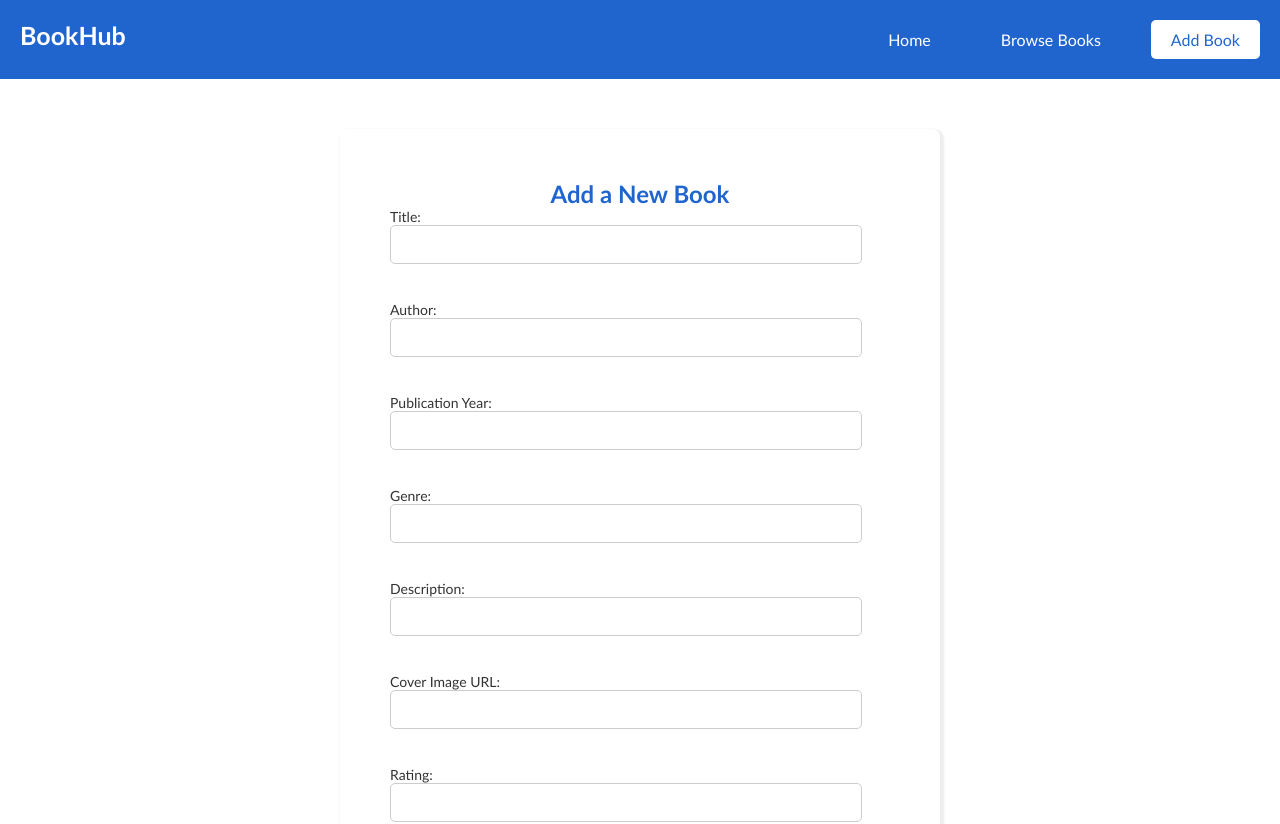
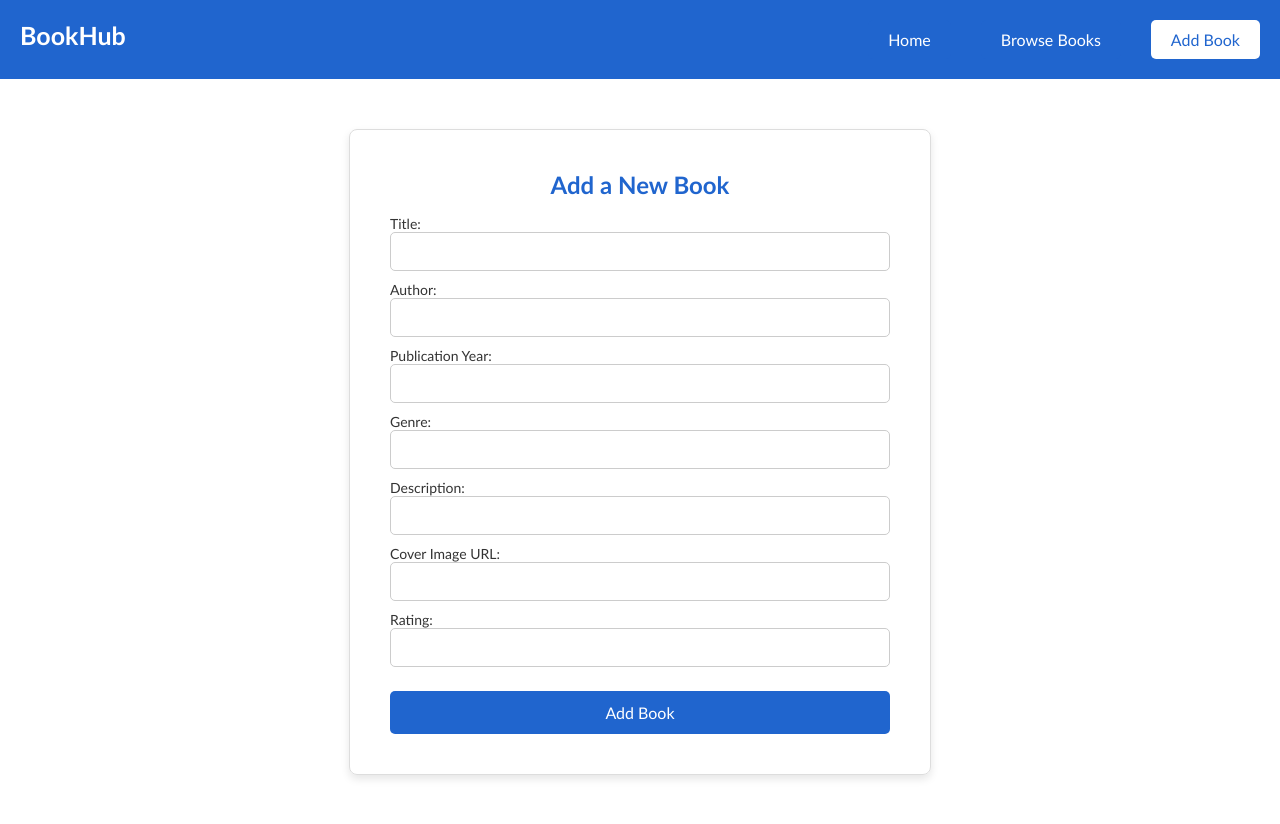
Before and after one commit to singhsamiksha/Online-Library-System, a React (Vite) app in the folder vite-library-project/: page /addbook in a window 1280 px wide. Shown: the top 824 px of the page. Built offline with nearby package versions, Linux system fonts and the light colour scheme.

Commit message:
Added form validation and alert box

```diff
--- /dev/null
+++ b/vite-library-project/src/Components/Alert.css
@@ -0,0 +1,46 @@
+.alert {
+    border-radius: 4px;
+    width: 100%;
+    margin-top: 16px;
+}
+
+.alert-container {
+    padding: 12px;
+    display: flex;
+    justify-content: space-between;
+    align-items: center;
+}
+
+.alert button {
+    padding: 8px 16px;
+    border: none;
+    color: white;
+    border-radius: 4px;
+    cursor: pointer;
+}
+
+.alert.success {
+    background-color: rgb(237, 247, 237);
+    color: rgb(30, 70, 32);
+}
+
+.alert.error {
+    background-color: rgb(253, 237, 237);
+    color: rgb(95, 33, 32);
+}
+
+.alert-button.success {
+    background-color: rgb(30, 70, 32);
+}
+
+.alert-button.success:hover {
+    background-color: rgb(40, 90, 40);
+}
+
+.alert-button.error {
+    background-color: rgb(95, 33, 32);
+}
+
+.alert-button.error:hover {
+    background-color: rgb(120, 50, 50);
+}
--- /dev/null
+++ b/vite-library-project/src/Components/Alert.jsx
@@ -0,0 +1,24 @@
+import PropTypes from "prop-types";
+import './Alert.css';
+
+const Alert = ({ showPopup, closePopup, popupType, message }) => {
+    if (!showPopup) return '';
+
+    return (
+        <div className={`alert ${popupType}`}>
+            <div className={`alert-container`}>
+                <p>{message}</p>
+                <button className={`alert-button ${popupType}`} onClick={() => closePopup(false)}>Close</button>
+            </div>
+        </div>
+    )
+}
+
+Alert.propTypes = {
+    showPopup: PropTypes.bool,
+    closePopup: PropTypes.func,
+    popupType: PropTypes.string,
+    message: PropTypes.string,
+}
+
+export default Alert;
--- a/vite-library-project/src/constants.js
+++ b/vite-library-project/src/constants.js
@@ -10,4 +10,9 @@ Globals.TABS = {
     ADD_BOOK: 'ADD_BOOK',
 }
 
+Globals.RATING = {
+    LOWEST: 1,
+    HIGHEST: 5,
+}
+
 export default Globals;
--- /dev/null
+++ b/vite-library-project/src/views/AddBook.css
@@ -0,0 +1,47 @@
+.addBookForm {
+  border-radius: 8px;
+  box-shadow: 0 4px 8px rgba(0, 0, 0, 0.1);
+  max-width: 500px;
+  border: 1px solid #ddd;
+  margin: 50px auto;
+  padding: 40px;
+}
+
+.addBookForm h2 {
+  text-align: center;
+  color: rgb(32, 101, 206);
+}
+
+.addBookForm label {
+  display: block;
+  font-size: 14px;
+  color: #333;
+  margin-bottom: 10px;
+}
+
+.addBookForm input {
+  width: calc(100% - 22px);
+  padding: 10px 10px;
+  border: 1px solid #ccc;
+  border-radius: 5px;
+  font-size: 14px;
+  color: #333;
+}
+
+.submit-button {
+  display: flex;
+  justify-content: center;
+  width: 100%;
+  padding: 12px;
+  background-color: rgb(32, 101, 206);
+  border: none;
+  border-radius: 5px;
+  font-size: 16px;
+  color: white;
+  cursor: pointer;
+  margin-top: 24px;
+}
+
+.submit-button:hover {
+  background-color: rgb(24, 81, 155);
+}
--- a/vite-library-project/src/views/AddBook.jsx
+++ b/vite-library-project/src/views/AddBook.jsx
@@ -1,3 +1,4 @@
+import './AddBook.css';
 import { useEffect, useState } from "react";
 import Navbar from "../Components/Navbar";
 import { useNavigate } from "react-router-dom";
@@ -5,139 +6,148 @@ import PropTypes from "prop-types";
 import { changeTab } from "../redux/reducers/tabReducer";
 import Globals from "../constants";
 import { connect } from "react-redux";
+import { createBook, isImageURL } from "../services/api";
+import Alert from '../Components/Alert';
+
+const initialForm = {
+  title: "",
+  author: "",
+  publication_year: "",
+  genre: "",
+  description: "",
+  cover_image: "",
+  rating: "",
+};
+
 
 function AddBook(props) {
   const {
     setTab = () => { },
   } = props;
 
-  useEffect(() => { setTab() }, []);
+  useEffect(() => { setTab() }, [setTab]);
 
   const navigate = useNavigate();
 
-  const [book, setBook] = useState({
-    title: "",
-    author: "",
-    publication_year: "",
-    genre: [],
-    description: "",
-    cover_image: "",
-    rating: "",
-  });
+  const [book, setBook] = useState({ ...initialForm });
+  const [errors, setErrors] = useState({ ...initialForm });
+  const [successMessage, setSuccessMessage] = useState('');
+  const [errorMessage, setErrorMessage] = useState('');
 
   const handleChange = (e) => {
     const { name, value } = e.target;
-    if (name === "genre") {
-      // Split the genres by comma and trim any extra spaces
-      setBook((prevBook) => ({
-        ...prevBook,
-        [name]: value.split(',').map((g) => g.trim()),
-      }));
-    } else {
-      setBook((prevBook) => ({
-        ...prevBook,
-        [name]: value,
-      }));
-    }
+    setBook((prevBook) => ({
+      ...prevBook,
+      [name]: value,
+    }));
   };
 
   const handleSubmit = (e) => {
     e.preventDefault();
 
-    fetch("https://677f87360476123f76a6df69.mockapi.io/bookhubapi/bookdata", {
-      method: "POST",
-      headers: {
-        "Content-Type": "application/json",
-      },
-      body: JSON.stringify(book),
-    })
-      .then((response) => response.json())
-      .then((data) => console.log("Success:", data))
-      .catch((error) => console.error("Error:", error));
+    if (validateForm()) {
+      const apiData = {
+        ...book,
+        genre: book.genre.split(',').map(g => g.trim()).filter(Boolean),
+      };
+
+      createBook(apiData)
+        .then((response) => {
+          setSuccessMessage('✔ Created book succesfully');
+          navigate(`/book/${response.id}`);
+        })
+        .catch(() => setErrorMessage('!! Error in creating book'));
+    }
   };
 
-  function handleClick() {
-    navigate(`/books`);
-  }
+  const validateForm = async () => {
+    let tempErrors = { ...initialForm };
+
+    Object.keys(tempErrors).forEach(key => {
+      if (!book[key] || !book[key].length) {
+        tempErrors[key] = 'Please enter the value.';
+      };
+    })
+
+    if (isNaN(book.publication_year) || book.publication_year.length !== 4) {
+      tempErrors.publication_year = "Please enter a valid 4-digit publication year.";
+    }
+
+    if (book.genre?.split(',').map(g => g.trim()).filter(Boolean).length === 0) {
+      tempErrors.genre = "At least one genre must be selected.";
+    }
+
+    // Cover image URL validation
+    const urlPattern = /^(https?:\/\/[^\s$.?#].[^\s]*)$/i;
+    if (!urlPattern.test(book.cover_image)) {
+      tempErrors.cover_image = "Please enter a valid URL for the cover image.";
+    } else {
+      const isImageValid = await isImageURL(book.cover_image);
+      if (!isImageValid) {
+        tempErrors.cover_image = "The cover image URL is not a valid image.";
+      }
+    }
+
+    if (
+      !Number.isInteger(Number(book.rating))
+      || book.rating < Globals.RATING.LOWEST
+      || book.rating > Globals.RATING.HIGHEST
+    ) {
+      tempErrors.rating = "Rating must be a integer between 1 and 5.";
+    }
+
+    setErrors(tempErrors);
+
+    return !Object.values(tempErrors).join('').length;
+  };
 
   return (
     <>
       <Navbar />
       <div className="addBookForm">
-        <h2>Add a New Book</h2>
+        <h2 style={{ marginBottom: 16 }}>Add a New Book</h2>
         <form onSubmit={handleSubmit}>
-          <label> Title: <input
-            type="text"
-            name="title"
-            value={book.title}
-            onChange={handleChange}
-            required
-          />
+          <label> Title: <input type="text" name="title" value={book.title} onChange={handleChange} />
+            {errors.title && <p style={{ color: 'red' }}>{errors.title}</p>}
           </label>
-          <br />
           <label> Author:
-            <input
-              type="text"
-              name="author"
-              value={book.author}
-              onChange={handleChange}
-              required
-            />
+            <input type="text" name="author" value={book.author} onChange={handleChange} />
+            {errors.author && <p style={{ color: 'red' }}>{errors.author}</p>}
           </label>
-          <br />
           <label> Publication Year:
-            <input
-              type="number"
-              name="publication_year"
-              value={book.publication_year}
-              onChange={handleChange}
-              required
-            />
+            <input type="number" name="publication_year" value={book.publication_year} onChange={handleChange} />
+            {errors.publication_year && <p style={{ color: 'red' }}>{errors.publication_year}</p>}
           </label>
-          <br />
           <label> Genre:
-            <input
-              type="text"
-              name="genre"
-              value={book.genre.join(', ')} // To show genres as a comma-separated string
-              onChange={handleChange}
-              required
-            />
+            <input type="text" name="genre" value={book.genre} onChange={handleChange} />
+            {errors.genre && <p style={{ color: 'red' }}>{errors.genre}</p>}
           </label>
-          <br />
           <label> Description:
-            <input
-              type="text"
-              name="description"
-              value={book.description}
-              onChange={handleChange}
-              required
-            />
+            <input type="text" name="description" value={book.description} onChange={handleChange} />
+            {errors.description && <p style={{ color: 'red' }}>{errors.description}</p>}
           </label>
-          <br />
           <label> Cover Image URL:
-            <input
-              type="text"
-              name="cover_image"
-              value={book.cover_image}
-              onChange={handleChange}
-              required
-            />
+            <input type="text" name="cover_image" value={book.cover_image} onChange={handleChange} />
+            {errors.cover_image && <p style={{ color: 'red' }}>{errors.cover_image}</p>}
           </label>
-          <br />
           <label> Rating:
-            <input
-              type="number"
-              step="0.1"
-              name="rating"
-              value={book.rating}
-              onChange={handleChange}
-              required
-            />
+            <input type="number" step="0.1" name="rating" value={book.rating} onChange={handleChange} />
+            {errors.rating && <p style={{ color: 'red' }}>{errors.rating}</p>}
           </label>
-          <br />
-          <button type="submit" onClick={handleClick}>Add Book</button>
+          <button className='submit-button' type="submit">Add Book</button>
         </form>
+
+        <Alert
+          showPopup={successMessage}
+          closePopup={() => {
+            setSuccessMessage('');
+            navigate('/books');
+          }}
+          popupType='success'
+          message={successMessage}
+        />
+
+        <Alert showPopup={errorMessage} closePopup={setErrorMessage} popupType='error' message={errorMessage} />
       </div>
     </>
   );
--- a/vite-library-project/src/views/Home.css
+++ b/vite-library-project/src/views/Home.css
@@ -226,54 +226,6 @@ h3{
   color: rgb(32, 101, 206);
 }
 
-.addBookForm {
-  background-color: white;
-  border-radius: 8px;
-  box-shadow: 2px 2px 2px 2px rgba(202, 202, 202, 0.342);
-  max-width: 500px;
-  margin: 50px auto;
-  padding: 50px;
-}
-
-.addBookForm h2 {
-  text-align: center;
-  color: rgb(32, 101, 206);
-}
-
-.addBookForm label {
-  display: block;
-  margin-bottom: 8px;
-  font-size: 14px;
-  color: #333;
-}
-
-.addBookForm input {
-  width: 90%;
-  padding: 10px;
-  margin-bottom: 10px;
-  border: 1px solid #ccc;
-  border-radius: 5px;
-  font-size: 14px;
-  color: #333;
-}
-
-.addBookForm button {
-  display: flex;
-  justify-content: center;
-  width: 95%;
-  padding: 12px;
-  background-color: #7bb9ff;
-  border: none;
-  border-radius: 5px;
-  font-size: 16px;
-  color: white;
-  cursor: pointer;
-}
-
-.addBookForm button:hover {
-  background-color: rgb(32, 101, 206);
-}
-
 .loading_class{
   margin: 200px;
   display: flex;
```
Also changed, not shown: vite-library-project/src/services/api.js (+32 -0 lines).
